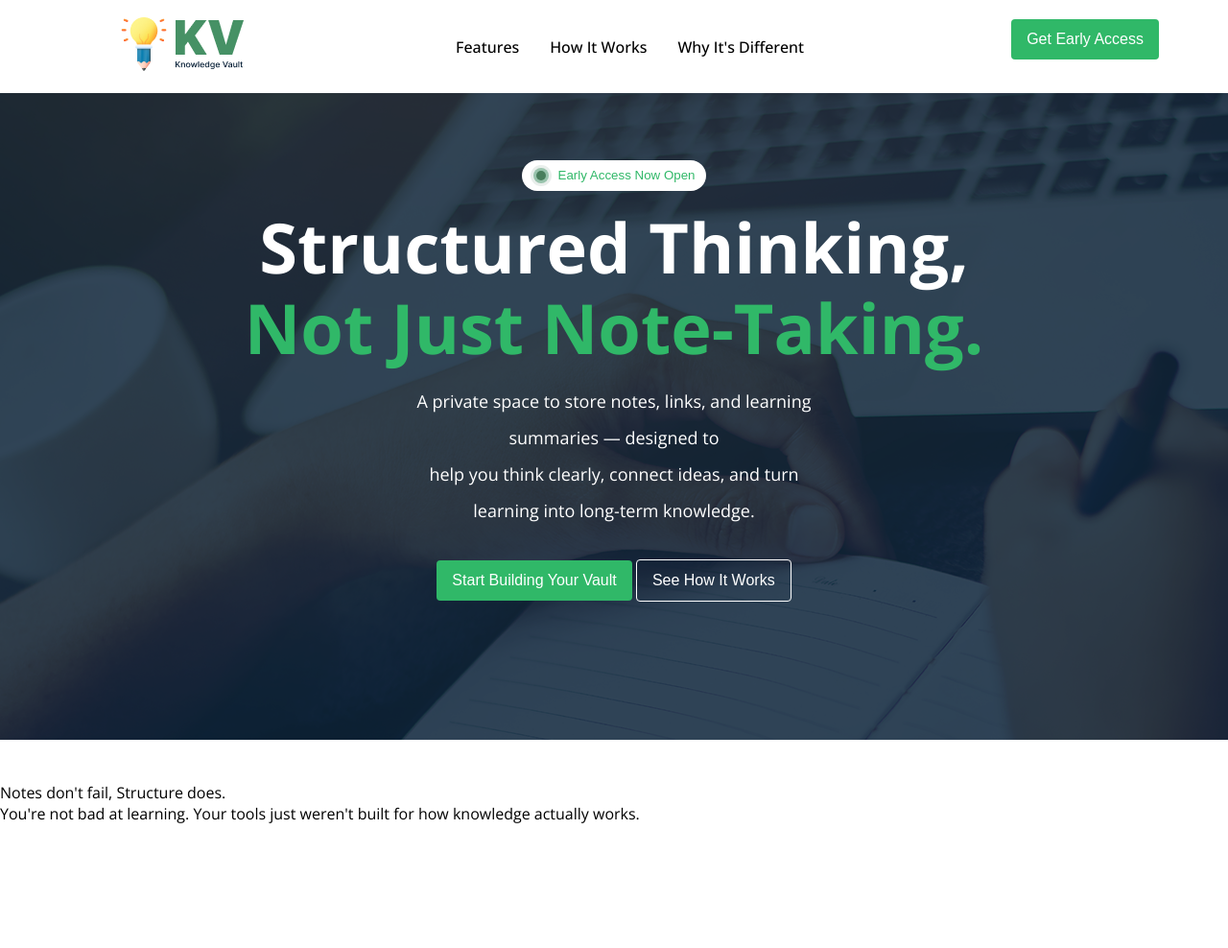
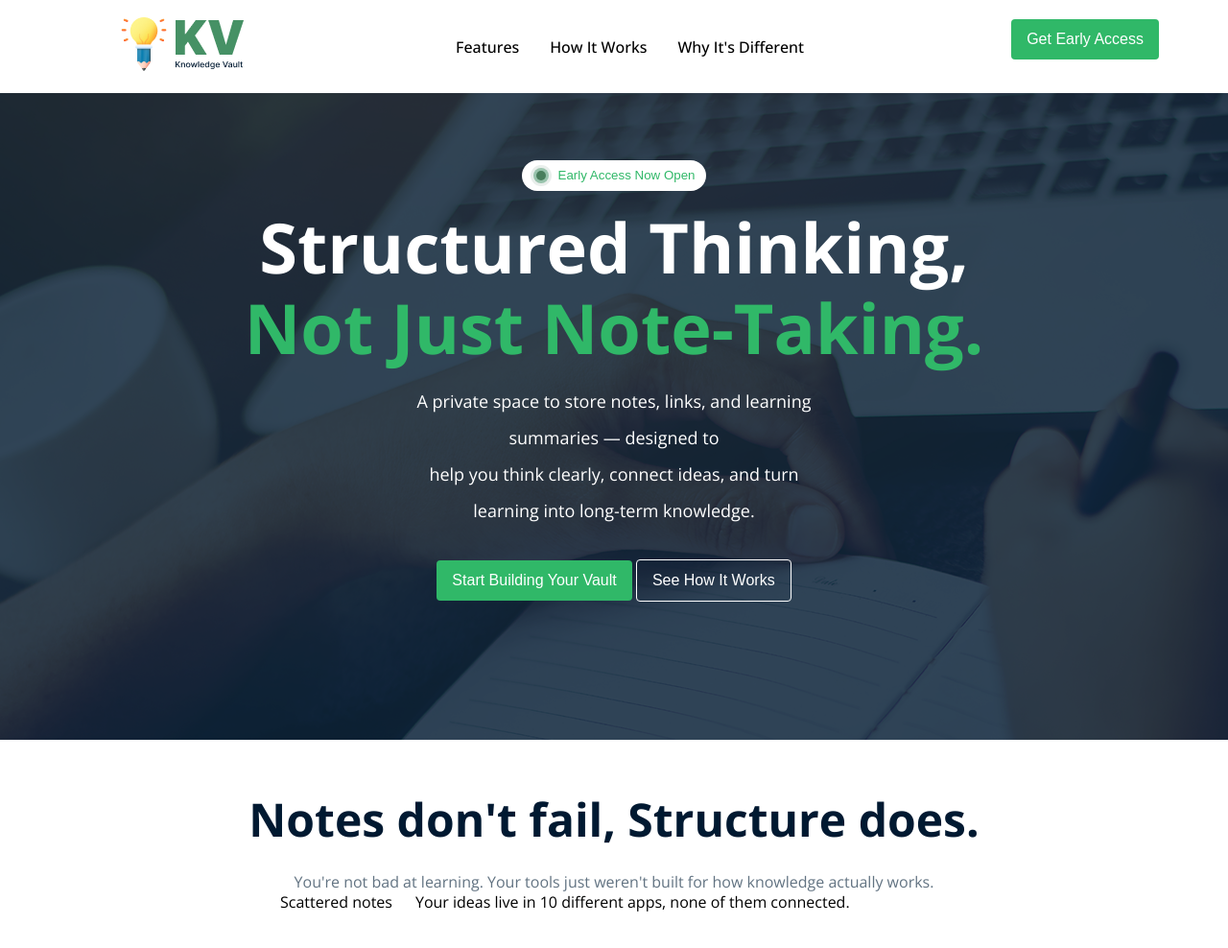
Before and after one commit to zaman4x101/Assignment1, a plain HTML site: page index.html in a window 1280 px wide. Shown: the whole page at 96% size. Before the commit the page ends 859 px from the top, so only its background shows below. Drawn offline with nearby package versions, Linux system fonts and the light colour scheme.

Commit message:
commited

```diff
--- a/index.html
+++ b/index.html
@@ -50,7 +50,7 @@
             </main>
         </div>
     </header>
-    <section id="NoteInfo">
+    <section class="NoteInfo">
         <header class="HeaderInfo">
             <br>
             <br>
@@ -62,6 +62,22 @@
                 </p>
             </section>
         </header>
+        <main class="Pcontainer">
+            <div class="Idea">
+                <div class="IdeaCard">
+                    <header  class="IdeaCardLogo">
+                        <div class="logo-div">
+                            <img class="IdeaLogo" src="assets/Vector.png" alt="">
+                        </div>
+                    </header>
+                    <section class="IdeaCardTitle">
+                        Scattered notes
+                    </section>
+                    <section class="IdeaCardInfo">
+                        Your ideas live in 10 different apps, none of them connected.
+                    </section>
+                </div>
+        </main>
     </section>
 </body>
 </html>
--- a/style.css
+++ b/style.css
@@ -116,3 +116,27 @@ nav .List{
     background-color: #1e40af;
     cursor: pointer;
 }
+.NoteInfo{
+    text-align: center;
+    margin: 0 120px 44px 120px;
+}
+.Above{
+    font-size: 48px;
+    font-weight: 700;
+    line-height: 78px;
+    color: #001931;
+}
+.HeaderPgh{
+    color: #627382;
+    font-weight: 400;
+    margin-top: 16px;
+    font-size: 16px;
+    line-height: 20px;
+}
+.IdeaCard{
+    display: flex;
+    gap: 24px;
+    text-align: center;
+    margin-left:120px;
+    margin-right: 120px;
+}
```
